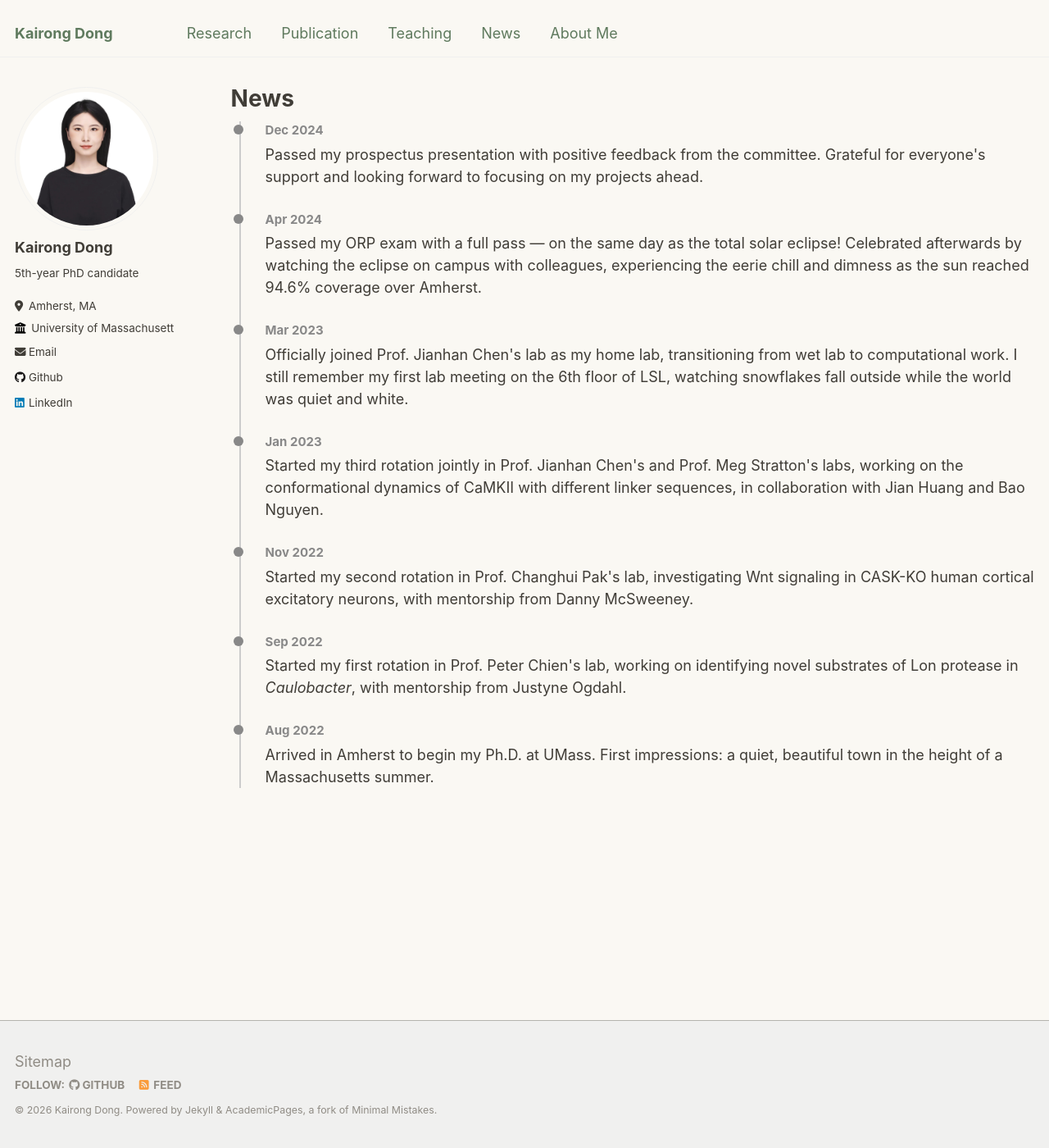
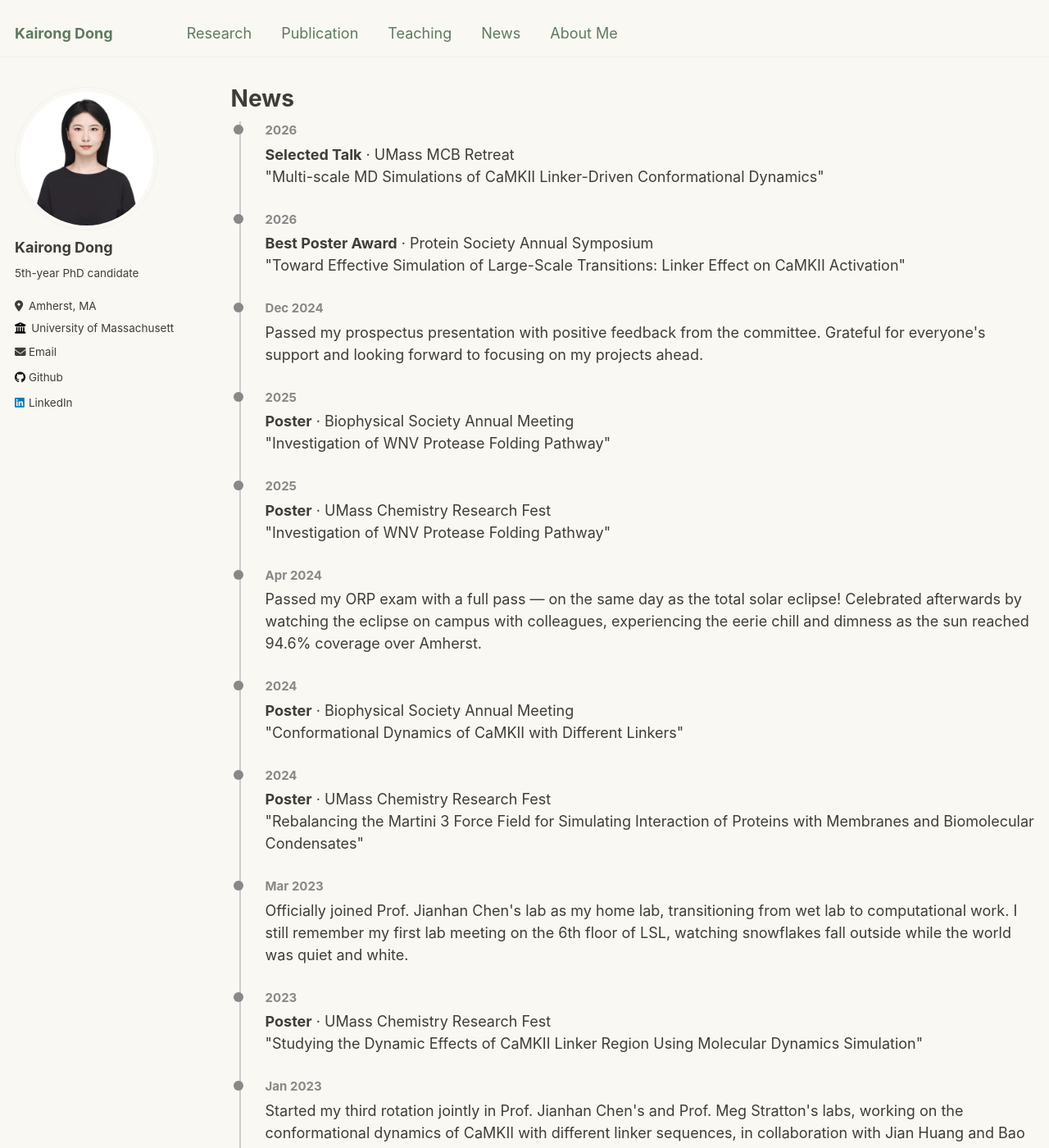
Before and after one commit to kairongdong/kairongdong.github.io, a Jekyll site: the page built from _pages/news.md, in a window 1280 px wide and 1400 px high. Shown: the whole window at 82% size. Built offline with Jekyll 4.4.1, drawn with Linux system fonts in a browser that asks for light colours.

Commit message:
add conference entries to news page

```diff
--- a/_pages/news.md
+++ b/_pages/news.md
@@ -11,8 +11,36 @@ author_profile: true
 
   <div style="position: relative; margin-bottom: 28px;">
     <div style="position: absolute; left: -39px; top: 4px; width: 12px; height: 12px; background-color: #888; border-radius: 50%;"></div>
+    <div style="font-weight: bold; font-size: 15px; margin-bottom: 4px; color: #888;">2026</div>
+    <strong>Selected Talk</strong> · UMass MCB Retreat<br>
+    "Multi-scale MD Simulations of CaMKII Linker-Driven Conformational Dynamics"
+  </div>
+
+  <div style="position: relative; margin-bottom: 28px;">
+    <div style="position: absolute; left: -39px; top: 4px; width: 12px; height: 12px; background-color: #888; border-radius: 50%;"></div>
+    <div style="font-weight: bold; font-size: 15px; margin-bottom: 4px; color: #888;">2026</div>
+    <strong>Best Poster Award</strong> · Protein Society Annual Symposium<br>
+    "Toward Effective Simulation of Large-Scale Transitions: Linker Effect on CaMKII Activation"
+  </div>
+
+  <div style="position: relative; margin-bottom: 28px;">
+    <div style="position: absolute; left: -39px; top: 4px; width: 12px; height: 12px; background-color: #888; border-radius: 50%;"></div>
     <div style="font-weight: bold; font-size: 15px; margin-bottom: 4px; color: #888;">Dec 2024</div>
     Passed my prospectus presentation with positive feedback from the committee. Grateful for everyone's support and looking forward to focusing on my projects ahead.
+  </div>
+
+  <div style="position: relative; margin-bottom: 28px;">
+    <div style="position: absolute; left: -39px; top: 4px; width: 12px; height: 12px; background-color: #888; border-radius: 50%;"></div>
+    <div style="font-weight: bold; font-size: 15px; margin-bottom: 4px; color: #888;">2025</div>
+    <strong>Poster</strong> · Biophysical Society Annual Meeting<br>
+    "Investigation of WNV Protease Folding Pathway"
+  </div>
+
+  <div style="position: relative; margin-bottom: 28px;">
+    <div style="position: absolute; left: -39px; top: 4px; width: 12px; height: 12px; background-color: #888; border-radius: 50%;"></div>
+    <div style="font-weight: bold; font-size: 15px; margin-bottom: 4px; color: #888;">2025</div>
+    <strong>Poster</strong> · UMass Chemistry Research Fest<br>
+    "Investigation of WNV Protease Folding Pathway"
   </div>
 
   <div style="position: relative; margin-bottom: 28px;">
@@ -23,8 +51,29 @@ author_profile: true
 
   <div style="position: relative; margin-bottom: 28px;">
     <div style="position: absolute; left: -39px; top: 4px; width: 12px; height: 12px; background-color: #888; border-radius: 50%;"></div>
+    <div style="font-weight: bold; font-size: 15px; margin-bottom: 4px; color: #888;">2024</div>
+    <strong>Poster</strong> · Biophysical Society Annual Meeting<br>
+    "Conformational Dynamics of CaMKII with Different Linkers"
+  </div>
+
+  <div style="position: relative; margin-bottom: 28px;">
+    <div style="position: absolute; left: -39px; top: 4px; width: 12px; height: 12px; background-color: #888; border-radius: 50%;"></div>
+    <div style="font-weight: bold; font-size: 15px; margin-bottom: 4px; color: #888;">2024</div>
+    <strong>Poster</strong> · UMass Chemistry Research Fest<br>
+    "Rebalancing the Martini 3 Force Field for Simulating Interaction of Proteins with Membranes and Biomolecular Condensates"
+  </div>
+
+  <div style="position: relative; margin-bottom: 28px;">
+    <div style="position: absolute; left: -39px; top: 4px; width: 12px; height: 12px; background-color: #888; border-radius: 50%;"></div>
     <div style="font-weight: bold; font-size: 15px; margin-bottom: 4px; color: #888;">Mar 2023</div>
     Officially joined Prof. Jianhan Chen's lab as my home lab, transitioning from wet lab to computational work. I still remember my first lab meeting on the 6th floor of LSL, watching snowflakes fall outside while the world was quiet and white.
+  </div>
+
+  <div style="position: relative; margin-bottom: 28px;">
+    <div style="position: absolute; left: -39px; top: 4px; width: 12px; height: 12px; background-color: #888; border-radius: 50%;"></div>
+    <div style="font-weight: bold; font-size: 15px; margin-bottom: 4px; color: #888;">2023</div>
+    <strong>Poster</strong> · UMass Chemistry Research Fest<br>
+    "Studying the Dynamic Effects of CaMKII Linker Region Using Molecular Dynamics Simulation"
   </div>
 
   <div style="position: relative; margin-bottom: 28px;">
```
